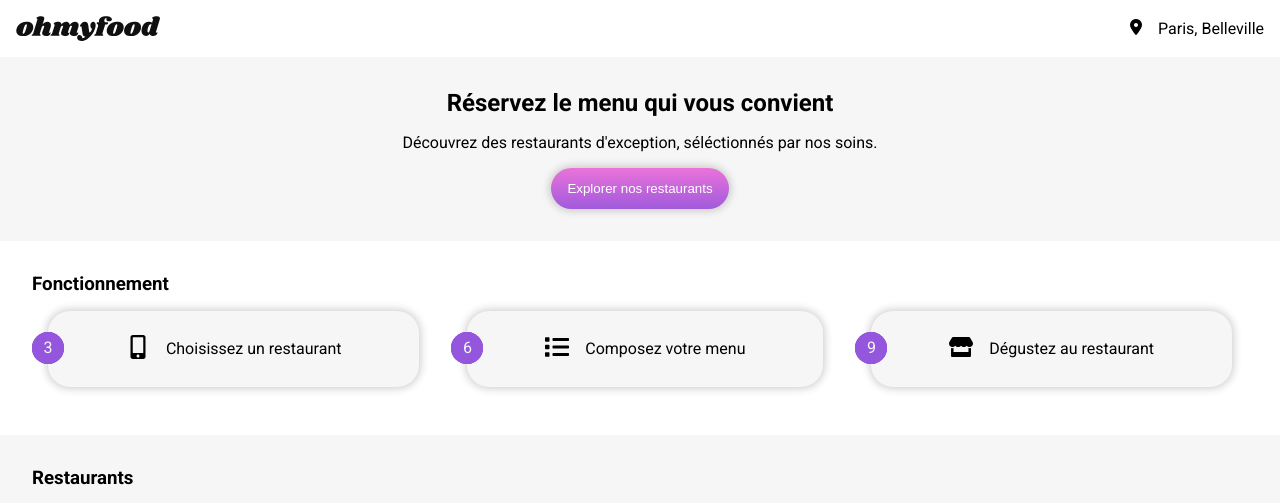
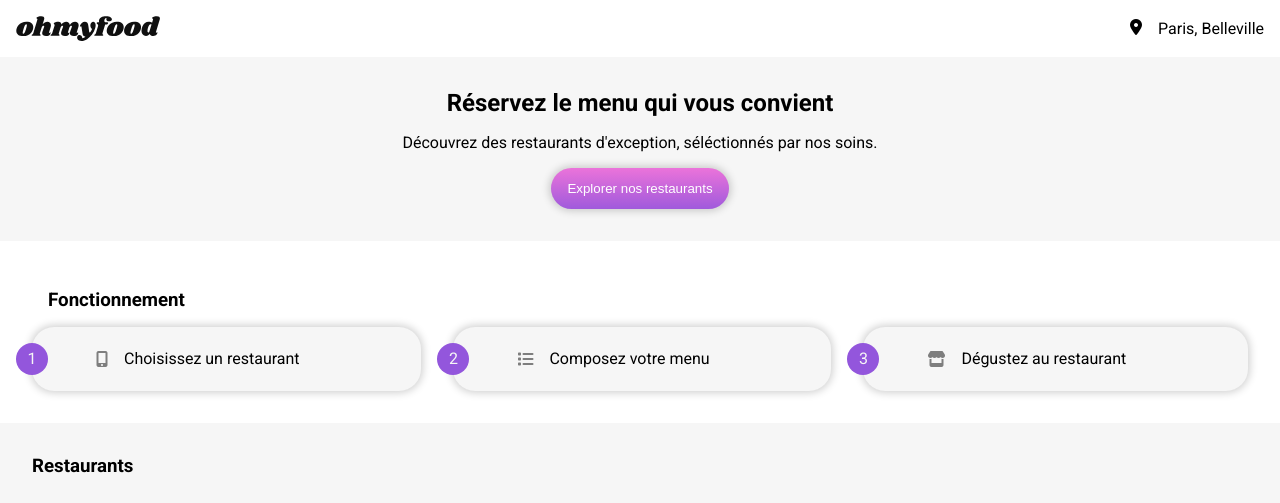
Before and after one commit to yxwangOCR/YixuanWANG_P3_20102021_ohmyfood, a website: page index.html in a window 1280 px wide. Shown: the top 503 px of the page. Drawn offline with Linux system fonts and the light colour scheme; a web font is replaced by a local one.

Commit message:
function-steps fixed

```diff
--- a/index.html
+++ b/index.html
@@ -33,6 +33,32 @@
         </div>
     </header>
     <main>
+
+   <!--Les fonctionnements-->
+   <!--Final result-->
+         <section class="function-list-container">
+            <h3>Fonctionnement</h3>
+            <div class="function-steps">
+                <a href="#">
+                    <span class="function-tag">1</span>
+                    <i class="fas fa-mobile-alt"></i>
+                    <p>Choisissez un restaurant</p>
+                </a>
+                <a href="#">
+                    <span class="function-tag">2</span>
+                    <i class="fas fa-list"></i>
+                    <p>Composez votre menu</p>
+                </a>
+                <a href="#">
+                    <span class="function-tag">3</span>
+                    <i class="fas fa-store"></i>
+                    <p>Dégustez au restaurant</p>
+                </a>
+            </div>
+        </section>
+
+
+        <!-- 2nd try with counter-reset : Numbers do NOT work!
         <section class="function-steps">
             <div class="steps-container">
                 <h3>Fonctionnement</h3>
@@ -50,7 +76,6 @@
                         </div>
 
                     </li>
-
                     <li class="steps">
                         <div class="step-container">
                             <span><img src="images/store-solid.svg"></span>
@@ -60,8 +85,9 @@
                 </ol>
             </div>
         </section>
+        -->
 
-        <!--
+        <!-- 1st try :
         <div class="tag-container">
             <h3>Fonctionnement</h3>
             <div class="tag-list">
@@ -81,6 +107,7 @@
         </div>
         -->
 
+    <!--Les restaurants-->
         <section class="restaurant-container">
             <h3>Restaurants</h3>
             <div class="restaurant-card-list">
--- a/sass/body.scss
+++ b/sass/body.scss
@@ -1,117 +1,72 @@
 
-/*funtion-steps*/
-.function-steps{
+/*********** <<<<<< Home Page : Fonctionnements >>>>>>**********/
+.function-list-container{
+    display: flex;
+    flex-direction: column;
     padding: 1rem;
     margin: 1rem;
-    counter-reset: steps; /*命名*/
-    & ol{
+    & h3{
+        padding: 1rem;
+    }
+}
+
+.function-steps{
     display: flex;
-        gap: 1rem;
     justify-content: center;
+    gap: 2rem;
     @media (max-width: 850px) {
         flex-direction: column;
+        align-items: center;
+        width: 100%;
     }
-        & :hover{
+}
+
+.function-steps a{
+        background-color: #f6f6f6;
+        border-radius: 22px;
+        text-decoration: none;
+        color: inherit;
+        display: flex;
+        flex: 1 1 auto;
+        align-items: center;
+        gap: 1rem;
+        padding: 1rem;
+        box-shadow: 0 0 0.5rem 0.1rem rgba(0, 0, 0, .2);
+        @media (max-width: 850px) {
+            width: 100%;
+        }
+        &:hover{
             background-color: #f5edff;
         }
     }
 
-    & li{
-        /* Does NOT work because of aria-hidden="true" ??
-        & i.fas {
-            margin-right: 1rem;
-            color: aqua;
-            font-size: 2rem;
-            }*/
-            & ::before{
-                content: counter(steps); /*呼叫命名*/
-                counter-increment: steps;
-                /*number style*/
-                position:absolute;
-                /* display: block;*/
+.function-steps a i{
+    color: #7e7e7e;
+}
+.function-steps a:hover i, a:hover{
+        color: #9356dc;
+        }
+
+.function-tag{
+        position: relative;
+        background-color: #9356dc;
         color: #f6f6f6;
-                background: #9356dc;
-                border-radius: 50%;
-                font-size: 1rem;
         width: 2rem;
         height: 2rem;
+        border-radius: 50%;
+        text-align: center;
         line-height: 2rem;
-                text-align: center;
-                top: 21px;
-                left: -16px;
-                /**/
-                }
-            position: relative;
-            padding-left: 60px;
-            list-style-type: none;/*去掉原先ol的数字*/
-           /*min-height: 60px; list-style: decimal;*/
-
-        & img{
-            width: 1.5rem;
-            height: 1.5rem;
+        left:-2rem;
         }
 
-        & .step-container{
-            display: flex;
-            gap: 1rem;
-            justify-content: center;
-            align-items: center;
-            padding: 0.5rem;
-        }
-        /*tags style*/
-        background-color: #f6f6f6;
-        text-align:center;
-        border-radius: 22px;
-        flex-grow: 1;
-        padding: 1rem;
-        box-shadow: 0 0 0.5rem 0.1rem rgba(0, 0, 0, .2);
-        margin: 1rem;
-    }
-
-}
-
-/*tags
-.tag-container {
-    display: flex;
-    flex-direction: column;
-    justify-content: center;
-    align-items: center;
-    padding: 2rem;
-    gap: 1rem;
-  }
-
-  .tag-list {
-    display: flex;
-    gap: 2rem;
-    @media (max-width: 850px) {
-          flex-direction: column;
-      }
-  }
-
-  .tag {
-    width: 16rem;
-    border-radius: 22px;
-    display: flex;
-    justify-content: space-around;
-    padding: 1rem;
-    box-shadow: 0 0 0.5rem 0.1rem rgba(0, 0, 0, .2);
-    background-color: #f2f2f2;
-  }*/
-
-  /*restaurant cards*/
-  .restaurant-container {
+/********* <<<<<< Home page : Restaurant cards >>>>>>**********/
+.restaurant-container{
         padding: 2rem;
         background-color: #f6f6f6;
         min-height: 50vh;
-
-    /*display: flex;
-    flex-direction: column;
-    justify-content: center;
-    align-items: center;*/
-
         }
 
-  .restaurant-card-list {
+.restaurant-card-list{
         display: flex;
         padding: 3rem;
         gap: 2rem;
@@ -120,7 +75,7 @@
           }
         }
 
-  .restaurant-card-link {
+.restaurant-card-link{
         width: 50%;
         border-radius: 22px;
         text-decoration: none;
@@ -129,10 +84,8 @@
             width: 100%;
           }
         }
-
-  .restaurant-card {
+.restaurant-card{
         border-radius: 22px;
-    /*height: 100%;*/
         & img {
             width: 100%;
             height: 10rem;
@@ -141,7 +94,7 @@
           }
         }
 
-  .restaurant-title {
+.restaurant-title{
           background-color: white;
           display: flex;
           justify-content: space-between;
@@ -152,7 +105,10 @@
           font-size: 0.8rem;
         }
 
-    /*restaurant menu*/
+
+
+
+/**** Other pages : Pestaurants menus ****/
     .restaurant_menu{
         background-color: #f6f6f6;
         width: 100%;
@@ -176,7 +132,6 @@
             width: 100%;
             align-items: center;
         }
-
         & .menu-content{
             display: flex;
             flex-direction: column;
@@ -186,8 +141,6 @@
             padding: 2rem;
             @media(max-width:1300px){
                 width: 100%;
-            }
-
             }
             & .dishes{
                 background-color: antiquewhite;
@@ -199,7 +152,6 @@
                     width: 100%;
                 }
         }
-
-
         }
     }
+}
```
Also changed, not shown: sass/body.css, style.css, 2 other files. Lines whose indentation alone changed are shown as unchanged.
